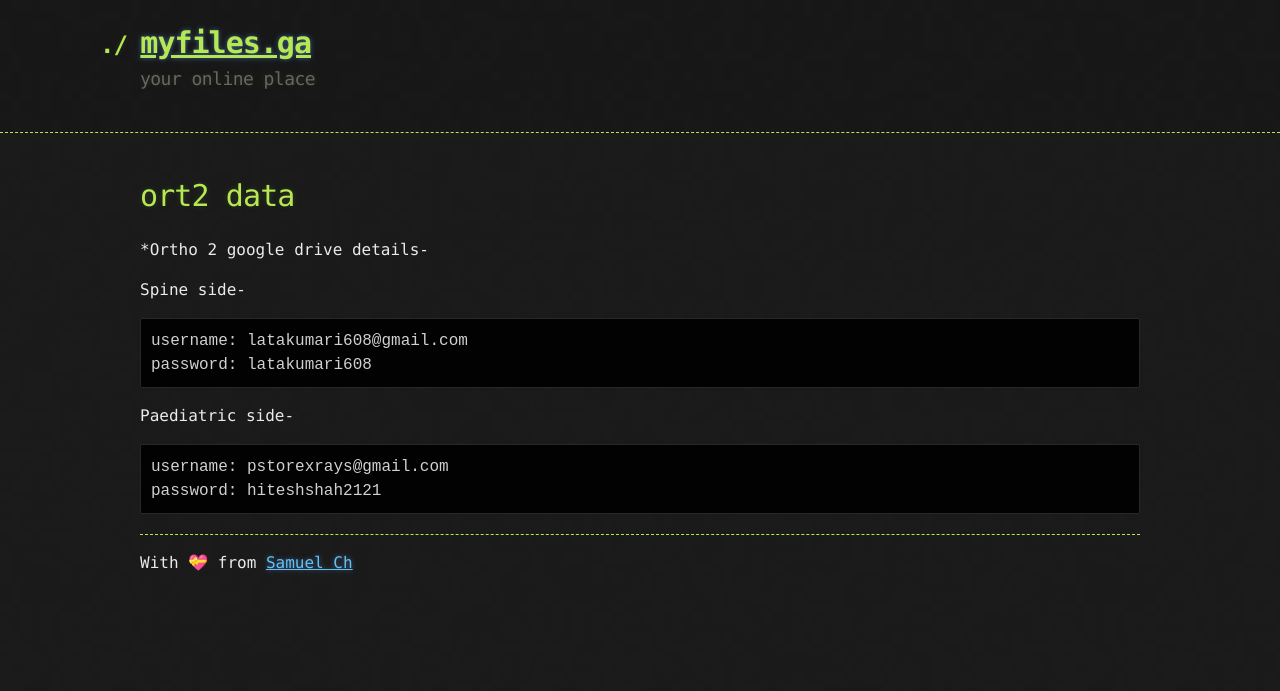
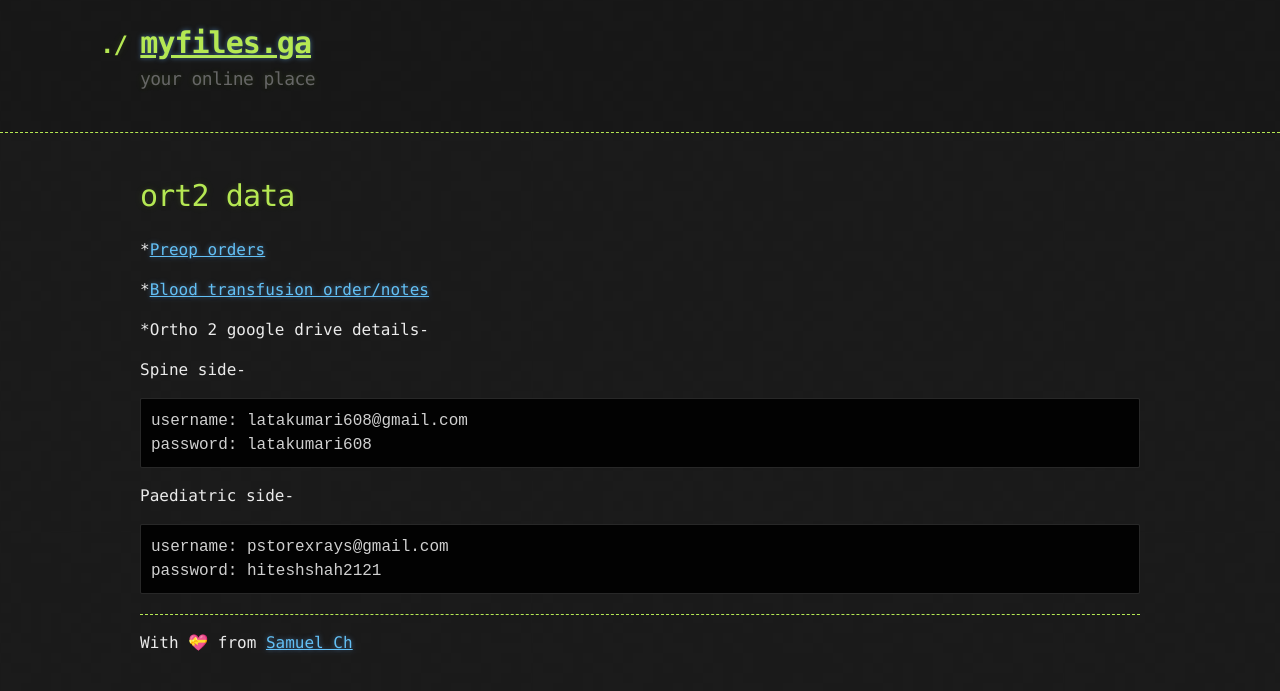
Before and after one commit to Dr-Anonymous/myfiles, a Jekyll site: the page built from ort2.md, in a window 1280 px wide. Shown: the top 691 px of the page. Built offline with Jekyll 4.4.1, drawn with Linux system fonts in a browser that asks for light colours; emoji names are drawn with the system emoji font; our own code applies the rules of GitHub Pages for plain Markdown files.

Commit message:
Update ort2.md

```diff
--- a/ort2.md
+++ b/ort2.md
@@ -5,13 +5,11 @@
 
 # ort2 data
 
-<!--
-*[online surgical data entry](https://docs.google.com/forms/d/e/1FAIpQLSfHFYTHX5ypnvz4MvKkyHiK4vK1H_YIdR-WzCpGlihkg9GnvA/viewform)
 
-*[surgical data statistics](https://docs.google.com/spreadsheets/d/1qoM3hZZwtidhqY3lGDhMXzZT07ewSc2ndi_sdO4K3qY/edit?usp=sharing)
+*[Preop orders](https://docs.google.com/document/d/1U5q8ZhFs09otT8U4FQADgoNHWjfsAmgB2lO4vQDSgBY/edit?usp=sharing)
 
-*[ortho 1 example discharge summaries](https://docs.google.com/document/d/1ILacITqqX_Q_sBlegYX8eH8DghUDfThilSx6l7Ryx28/edit)
--->
+*[Blood transfusion order/notes](https://docs.google.com/document/d/1OCKdu_11rQ7iOSH3SPmTTuYBs7oCFq6CslAgAkM_PIY/edit?usp=sharing)
+
 *Ortho 2 google drive details-
 
 Spine side-
```
